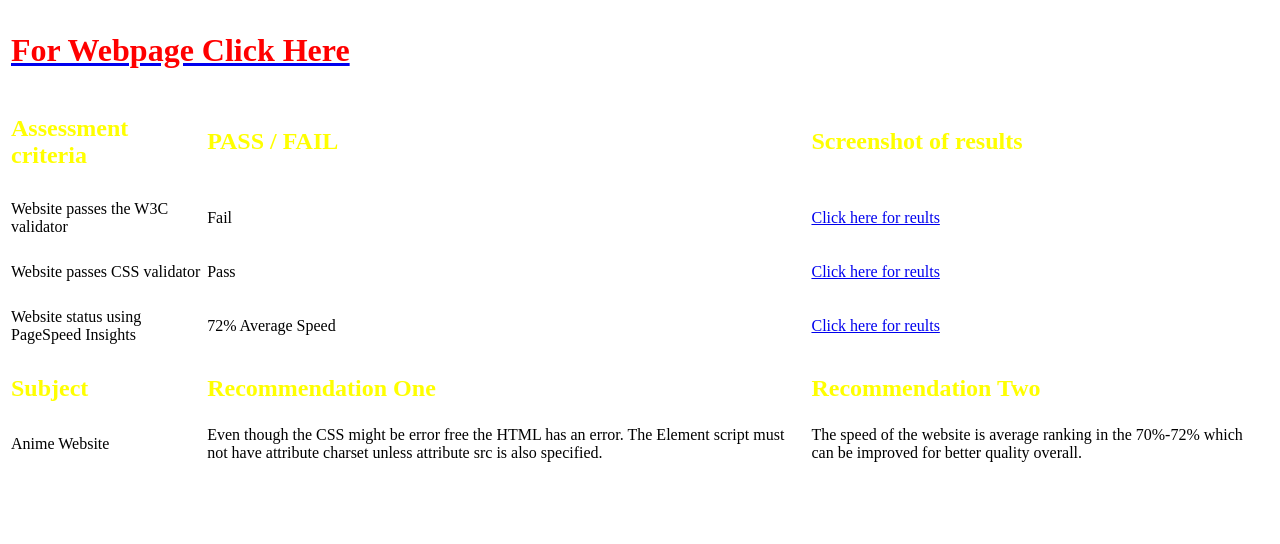
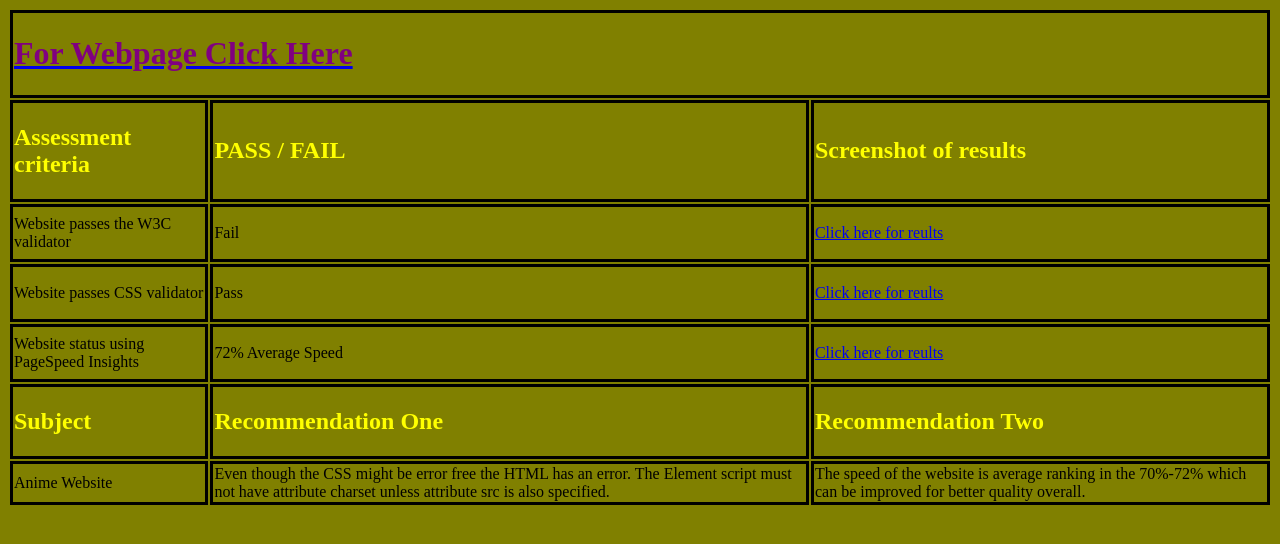
Before and after one commit to sergioss911/Module-10, a plain HTML site: page index.html in a window 1280 px wide. Drawn offline with Linux system fonts and the light colour scheme.

Commit message:
Update index.css

```diff
--- a/index.css
+++ b/index.css
@@ -2,7 +2,7 @@ body{
 
 
 
-background-color:white;
+background-color:olive;
 
 
 
@@ -14,7 +14,7 @@ h1{
 
 
 
-color:red;
+color:purple;
 
 
 
@@ -25,7 +25,7 @@ color:red;
 table{
 
 
-border-color:red;
+border-color:green;
 
 
 }
@@ -34,7 +34,7 @@ border-color:red;
 
 td{
 
-	border-style: black;
+	border-style: solid;
 
 }
 
@@ -42,7 +42,7 @@ td{
 
 th{
 
-	border-style: gray;
+	border-style: solid;
 
 	  }
 
```
